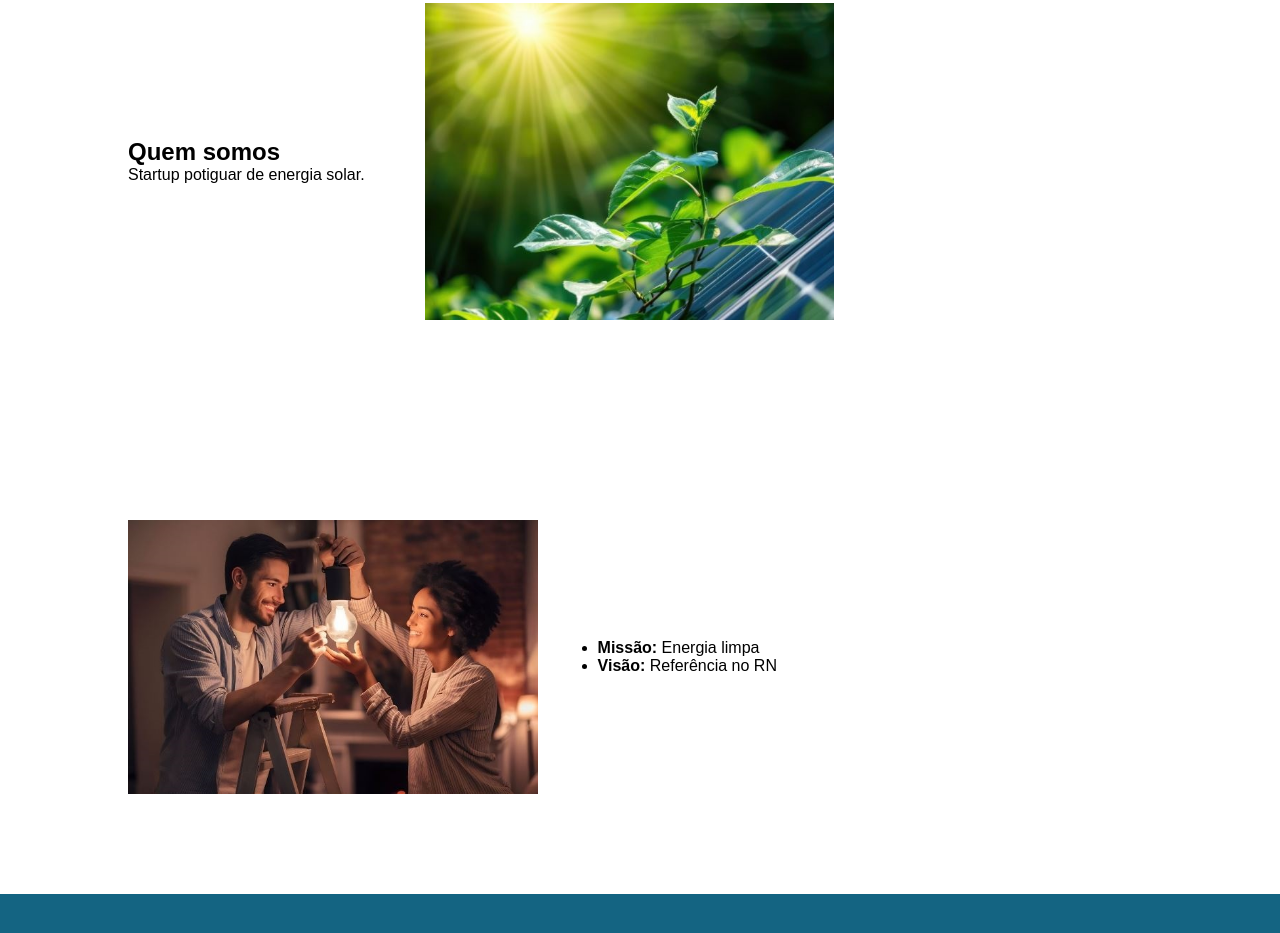
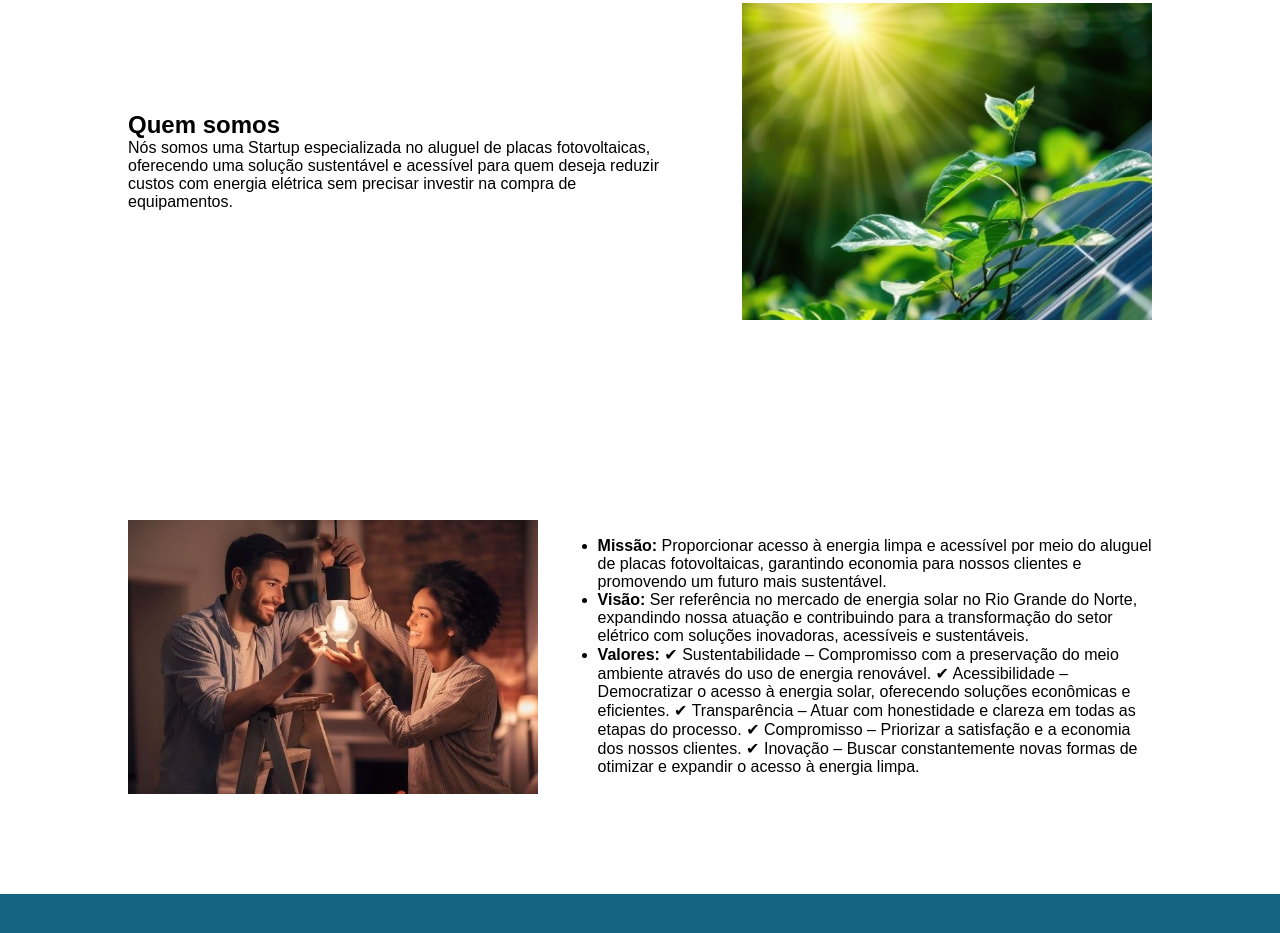
Before and after one commit to Pet79Endd/pet79endd.github.io, a plain HTML site: page index.html in a window 1280 px wide. Shown: the part 1974-2907 px from the top of the page. Drawn offline with nearby package versions, Linux system fonts and the light colour scheme.

Commit message:
Update index.html

```diff
--- a/index.html
+++ b/index.html
@@ -264,7 +264,7 @@ section { width: 100%; }
 <section class="section-4">
   <div>
     <h2>Quem somos</h2>
-    <p>Startup potiguar de energia solar.</p>
+    <p>Nós somos uma Startup especializada no aluguel de placas fotovoltaicas, oferecendo uma solução sustentável e acessível para quem deseja reduzir custos com energia elétrica sem precisar investir na compra de equipamentos.</p>
   </div>
   <img src="img/painel3.jpg">
 </section>
@@ -272,8 +272,13 @@ section { width: 100%; }
 <section class="section-5">
   <img src="img/painel4.jpg">
   <ul>
-    <li><strong>Missão:</strong> Energia limpa</li>
-    <li><strong>Visão:</strong> Referência no RN</li>
+    <li><strong>Missão:</strong> Proporcionar acesso à energia limpa e acessível por meio do aluguel de placas fotovoltaicas, garantindo economia para nossos clientes e promovendo um futuro mais sustentável.</li>
+    <li><strong>Visão:</strong> Ser referência no mercado de energia solar no Rio Grande do Norte, expandindo nossa atuação e contribuindo para a transformação do setor elétrico com soluções inovadoras, acessíveis e sustentáveis.</li>
+    <li><strong>Valores:</strong> ✔ Sustentabilidade – Compromisso com a preservação do meio ambiente através do uso de energia renovável.
+✔ Acessibilidade – Democratizar o acesso à energia solar, oferecendo soluções econômicas e eficientes.
+✔ Transparência – Atuar com honestidade e clareza em todas as etapas do processo.
+✔ Compromisso – Priorizar a satisfação e a economia dos nossos clientes.
+✔ Inovação – Buscar constantemente novas formas de otimizar e expandir o acesso à energia limpa.</li>
   </ul>
 </section>
 
```
